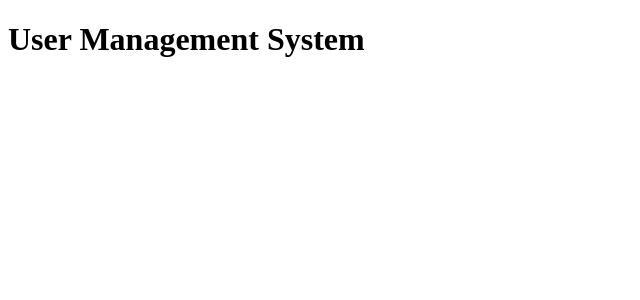
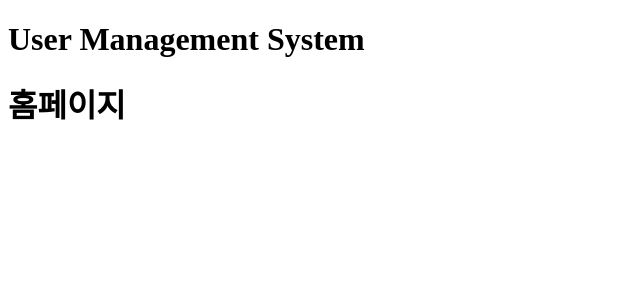
Before and after one commit to jihyeonseong/9oormthon-3-frontend, a React (Vite) app: page / in a window 1280 px wide. Shown: the top 300 px of the page, without its empty margins (0-640 px from the left). Built offline with nearby package versions, Linux system fonts and the light colour scheme.

Commit message:
chore: 라우터 설정 및 디렉토리 파일 생성

```diff
--- a/package.json
+++ b/package.json
@@ -14,6 +14,7 @@
     "axios": "^1.6.0",
     "react": "^18.2.0",
     "react-dom": "^18.2.0",
+    "react-router-dom": "^7.10.0",
     "typescript": "^5.9.3"
   },
   "devDependencies": {
@@ -29,5 +30,6 @@
     "typescript": "~5.9.3",
     "typescript-eslint": "^8.46.4",
     "vite": "^7.2.6"
-  }
+  },
+  "packageManager": "yarn@4.12.0+sha512.f45ab632439a67f8bc759bf32ead036a1f413287b9042726b7cc4818b7b49e14e9423ba49b18f9e06ea4941c1ad062385b1d8760a8d5091a1a31e5f6219afca8"
 }
--- a/src/main.tsx
+++ b/src/main.tsx
@@ -1,9 +1,12 @@
 import { StrictMode } from "react";
 import { createRoot } from "react-dom/client";
+import { RouterProvider } from "react-router-dom";
 import { App } from "./App";
+import { router } from "./routers/router";
 
 createRoot(document.getElementById("root")!).render(
   <StrictMode>
     <App />
+    <RouterProvider router={router} />
   </StrictMode>
 );
--- /dev/null
+++ b/src/pages/HomePage.tsx
@@ -0,0 +1,11 @@
+import React from "react";
+
+const HomePage: React.FC = () => {
+  return (
+    <>
+      <h1>홈페이지</h1>
+    </>
+  );
+};
+
+export default HomePage;
--- /dev/null
+++ b/src/pages/NotFoundPage.tsx
@@ -0,0 +1,26 @@
+import { VStack, Text, Button } from "@vapor-ui/core";
+import React from "react";
+import { useNavigate } from "react-router-dom";
+
+const NotFoundPage: React.FC = () => {
+  const navigate = useNavigate();
+
+  const handleNavigateHome = () => {
+    navigate("/", { replace: true });
+  };
+  return (
+    <>
+      <VStack>
+        <Text>404</Text>
+      </VStack>
+
+      <VStack>
+        <Text>잘못된 접근입니다.</Text>
+      </VStack>
+
+      <Button onClick={handleNavigateHome}>메인페이지로 가기</Button>
+    </>
+  );
+};
+
+export default NotFoundPage;
--- /dev/null
+++ b/src/routers/RootLayout.tsx
@@ -0,0 +1,11 @@
+import { Outlet } from "react-router-dom";
+
+const RootLayout: React.FC = () => {
+  return (
+    <main>
+      <Outlet />
+    </main>
+  );
+};
+
+export default RootLayout;
--- /dev/null
+++ b/src/routers/router.tsx
@@ -0,0 +1,18 @@
+import { createBrowserRouter } from "react-router-dom";
+import HomePage from "../pages/HomePage";
+import NotFoundPage from "../pages/NotFoundPage";
+import RootLayout from "./RootLayout";
+
+export const router = createBrowserRouter([
+  {
+    path: "/",
+    element: <RootLayout />,
+    children: [
+      {
+        index: true,
+        element: <HomePage />,
+      },
+    ],
+  },
+  { path: "*", element: <NotFoundPage /> },
+]);
```
Also changed, not shown: 1 other file (tests, documents, lock files or other folders).
